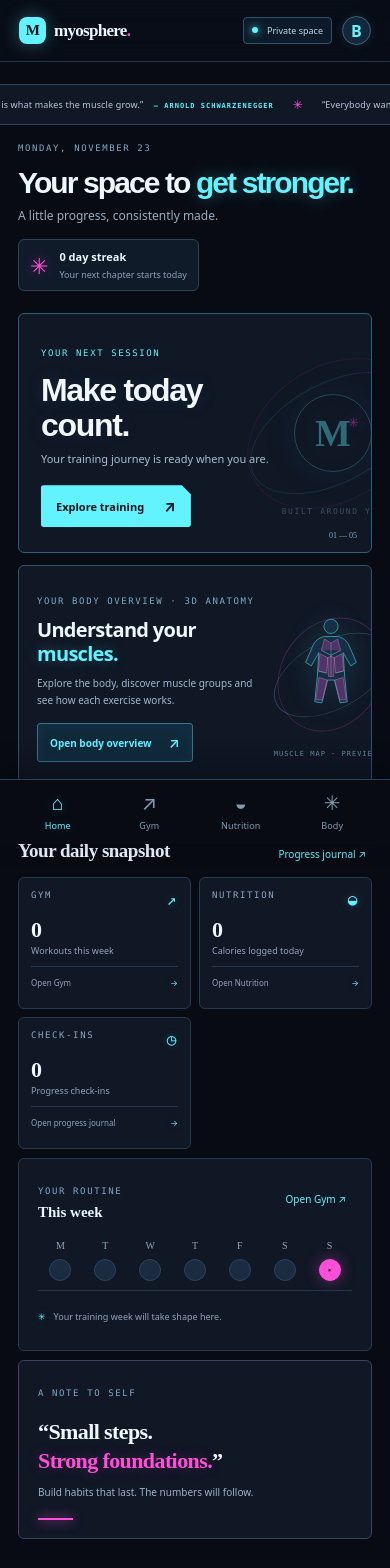
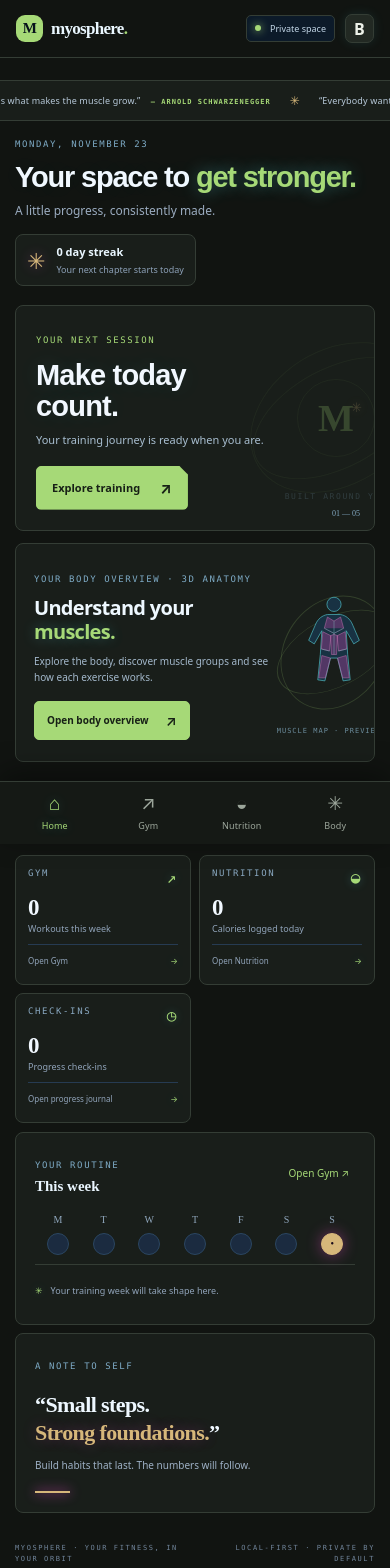
Before and after one commit to CodingBunny06/MyoSphere, a React (Vite) app: page / in a window 390 px wide. Shown: the top 1568 px of the page. Built offline with nearby package versions, Linux system fonts and the light colour scheme.

Commit message:
style(ui): refresh MyoSphere with calm green design system

```diff
--- a/src/styles.css
+++ b/src/styles.css
@@ -288,3 +288,57 @@ body{background:var(--bg);color:var(--white)}
 .hero-card:after{display:none!important}
 .mobile-nav{background:var(--bg)!important;backdrop-filter:none!important}
 .sidebar,.topbar,.profile-popover,.privacy-note{box-shadow:none!important}
+
+
+/* MyoSphere visual refresh — calm, workout-first, OpenGym-inspired without copying its UI */
+.app-shell[data-theme="cyberpunk"]{--bg:#111411;--panel:#191e1a;--panel2:#222923;--line:#343d35;--muted:#a0aaa0;--lime:#a6d977;--white:#edf1e9;--neon-pink:#d6b77a;--neon-blue:#8da58b}
+.app-shell[data-theme="cyberpunk"],.app-shell[data-theme="matrix"],.app-shell[data-theme="synthwave"],.app-shell[data-theme="arctic"],.app-shell[data-theme="solar"]{background:var(--bg)!important}
+.app-shell[data-theme="cyberpunk"] .sidebar{background:#151915;border-color:var(--line);box-shadow:none}
+.app-shell[data-theme="cyberpunk"] .brand-mark{border-radius:9px;box-shadow:none}
+.app-shell[data-theme="cyberpunk"] .brand-dot{color:var(--lime)}
+.app-shell[data-theme="cyberpunk"] .nav-link{border-radius:7px}
+.app-shell[data-theme="cyberpunk"] .nav-link:hover,.app-shell[data-theme="cyberpunk"] .nav-link.active{background:#283229;color:var(--white)}
+.app-shell[data-theme="cyberpunk"] .topbar{background:var(--bg);border-color:var(--line)}
+.app-shell[data-theme="cyberpunk"] .private-chip{border-color:var(--line);border-radius:5px}
+.app-shell[data-theme="cyberpunk"] .avatar-button{border-radius:7px;background:var(--panel2);border-color:var(--line);color:var(--white)}
+.app-shell[data-theme="cyberpunk"] .page-content{max-width:1320px;padding-top:34px}
+.app-shell[data-theme="cyberpunk"] .welcome-row h1{font-size:clamp(30px,3vw,38px);letter-spacing:-1.2px}
+.app-shell[data-theme="cyberpunk"] .hero-card,.app-shell[data-theme="cyberpunk"] .anatomy-card,.app-shell[data-theme="cyberpunk"] .metric-card,.app-shell[data-theme="cyberpunk"] .panel,.app-shell[data-theme="cyberpunk"] .streak-card,.app-shell[data-theme="cyberpunk"] .focus-panel{background:var(--panel)!important;border:1px solid var(--line);border-radius:8px;box-shadow:none}
+.app-shell[data-theme="cyberpunk"] .hero-card{min-height:230px}
+.app-shell[data-theme="cyberpunk"] .hero-copy h2{font-size:32px;letter-spacing:-.8px}
+.app-shell[data-theme="cyberpunk"] .primary-button,.app-shell[data-theme="cyberpunk"] .anatomy-button{background:var(--lime);border:1px solid var(--lime);color:#172016;border-radius:5px;box-shadow:none}
+.app-shell[data-theme="cyberpunk"] .orbit,.app-shell[data-theme="cyberpunk"] .orbit-core,.app-shell[data-theme="cyberpunk"] .anatomy-orbit{border-color:#a6d97740;box-shadow:none}
+.app-shell[data-theme="cyberpunk"] .metric-card{min-height:145px}
+.app-shell[data-theme="cyberpunk"] .metric-card>strong{font-size:29px}
+.app-shell[data-theme="cyberpunk"] .panel{min-height:180px}
+.app-shell[data-theme="cyberpunk"] .mobile-nav{background:#151915!important;border-color:var(--line);backdrop-filter:none}
+.app-shell[data-theme="cyberpunk"] .mobile-nav-item{color:#9ca69b}
+.app-shell[data-theme="cyberpunk"] .mobile-nav-item.selected{color:var(--lime)}
+.app-shell[data-theme="cyberpunk"] .studio-model-card,.app-shell[data-theme="cyberpunk"] .studio-controls{background:var(--panel)!important;border-color:var(--line)}
+.app-shell[data-theme="cyberpunk"] .studio-model-card:after{display:none}
+.app-shell[data-theme="cyberpunk"] .studio-controls{border-radius:8px;box-shadow:none}
+.app-shell[data-theme="cyberpunk"] .studio-model-card{border-radius:8px}
+.app-shell[data-theme="cyberpunk"] .studio-load-overlay{background:#111411ed}
+.app-shell[data-theme="cyberpunk"] .muscle-chip{background:var(--panel2);border-color:var(--line);border-radius:5px}
+.app-shell[data-theme="cyberpunk"] .muscle-chip.selected{background:#2b382b;box-shadow:none}
+.app-shell[data-theme="cyberpunk"] .theme-option{background:var(--panel)!important;border-color:var(--line);border-radius:7px}
+.app-shell[data-theme="cyberpunk"] .profile-popover{background:var(--panel);border-color:var(--line);border-radius:8px;box-shadow:0 12px 30px #0003}
+.app-shell[data-theme="cyberpunk"] .quote-marquee{background:var(--panel)!important;border-color:var(--line)}
+.app-shell[data-theme="cyberpunk"] .anatomy-body{filter:none}
+@media(max-width:650px){
+ .app-shell[data-theme="cyberpunk"] .topbar{height:58px;padding:0 16px}
+ .app-shell[data-theme="cyberpunk"] .page-content{padding:22px 15px 22px}
+ .app-shell[data-theme="cyberpunk"] .welcome-row{margin-bottom:17px}
+ .app-shell[data-theme="cyberpunk"] .welcome-row h1{font-size:29px}
+ .app-shell[data-theme="cyberpunk"] .hero-card{min-height:190px;padding:20px}
+ .app-shell[data-theme="cyberpunk"] .hero-copy h2{font-size:29px}
+ .app-shell[data-theme="cyberpunk"] .hero-art{opacity:.22}
+ .app-shell[data-theme="cyberpunk"] .metric-grid{grid-template-columns:repeat(2,minmax(0,1fr));gap:8px}
+ .app-shell[data-theme="cyberpunk"] .metric-card{min-height:130px;padding:12px 12px 0}
+ .app-shell[data-theme="cyberpunk"] .metric-card>strong{font-size:23px}
+ .app-shell[data-theme="cyberpunk"] .lower-grid{gap:8px}
+ .app-shell[data-theme="cyberpunk"] .mobile-nav{padding:8px 8px calc(8px + env(safe-area-inset-bottom));grid-template-columns:repeat(4,minmax(0,1fr))}
+ .app-shell[data-theme="cyberpunk"] .mobile-nav-item{min-height:46px}
+ .app-shell[data-theme="cyberpunk"] .mobile-nav-item span{font-size:19px}
+ .app-shell[data-theme="cyberpunk"] .mobile-nav-item small{font-size:9px}
+}
```
